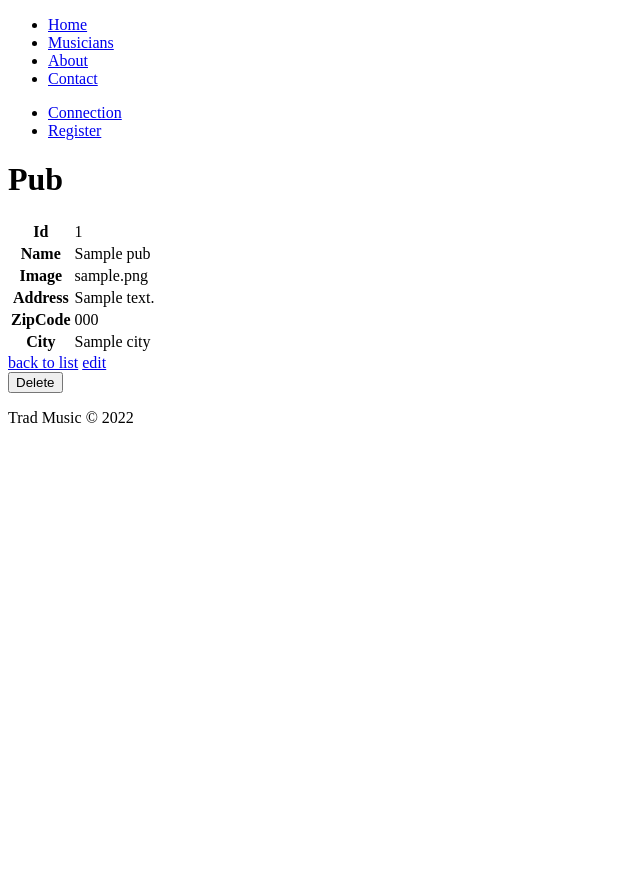
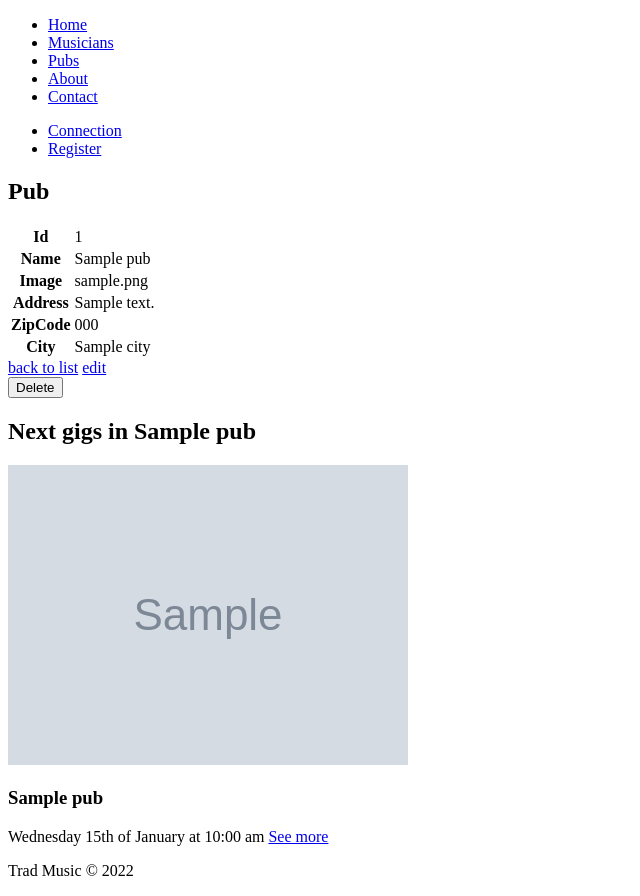
Before and after one commit to Melliche/trad_music_project, a Symfony app: template templates/pub/show.html.twig in a window 1280 px wide. Shown: the whole page, without its empty margins (0-640 px from the left). Before the commit the page ends 423 px from the top, so only its background shows below. Run offline with Twig, Linux system fonts and the light colour scheme; the template is opened without the code that fills it: most values are stand-ins (such as "Sample title", 1, 10 or a date in 2020); grey boxes marked "Sample" are stand-in pictures; some libraries are stand-ins or nearby versions.

Commit message:
page des pubs et detail du pub avec les 4 prochains concert du pub fonctionnel

```diff
--- a/src/Controller/PubController.php
+++ b/src/Controller/PubController.php
@@ -4,6 +4,7 @@ namespace App\Controller;
 
 use App\Entity\Pub;
 use App\Form\PubType;
+use App\Repository\GigRepository;
 use App\Repository\PubRepository;
 use Sensio\Bundle\FrameworkExtraBundle\Configuration\IsGranted;
 use Symfony\Bundle\FrameworkBundle\Controller\AbstractController;
@@ -44,10 +45,13 @@ class PubController extends AbstractController
     }
 
     #[Route('/{id}', name: 'app_pub_show', methods: ['GET'])]
-    public function show(Pub $pub): Response
+    public function show(Pub $pub, GigRepository $gigRepository): Response
     {
+        $gigs = $gigRepository->findFutureByPub($pub->getId());
+
         return $this->render('pub/show.html.twig', [
             'pub' => $pub,
+            'gigs' => $gigs
         ]);
     }
 
--- a/templates/base.html.twig
+++ b/templates/base.html.twig
@@ -23,6 +23,7 @@
                     <ul>
                         <li><a href="{{ path('homepage') }}">Home</a></li>
                         <li><a href="{{ path('musician_list') }}">Musicians</a></li>
+                        <li><a href="{{ path('app_pub_index') }}">Pubs</a></li>
                         <li><a href="about.html">About</a></li>
                         <li><a href="contact.html">Contact</a></li>
                     </ul>
--- a/templates/pub/show.html.twig
+++ b/templates/pub/show.html.twig
@@ -3,6 +3,8 @@
 {% block title %}Pub{% endblock %}
 
 {% block body %}
+
+    <section class="container">
         <h1>Pub</h1>
 
         <table class="table">
@@ -37,6 +39,28 @@
         <a href="{{ path('app_pub_index') }}">back to list</a>
 
         <a href="{{ path('app_pub_edit', {'id': pub.id}) }}">edit</a>
+        {{ include('pub/_delete_form.html.twig') }}
 
-    {{ include('pub/_delete_form.html.twig') }}
+    </section>
+
+
+    <section class="container">
+        <h2>Next gigs in {{ pub.name }}</h2>
+
+        <div class="grid">
+            {% for gig in gigs %}
+                <article class="card">
+                    <a href="{{ path('gig_detail', {'id': gig.id}) }}">
+                        <img src="{{ asset('uploads/' ~ gig.pub.image) }}" alt="{{ gig.pub.name }}">
+                    </a>
+                    <h3>{{ gig.pub.name }}</h3>
+                    <time datetime="{{ gig.dateStart|date('Y-m-d h:i') }}">
+                        {{ gig.dateStart|date('l jS \\o\\f F \\a\\t g:i a') }}
+                    </time>
+                    <a href="{{ path('gig_detail', {'id': gig.id}) }}" class="btn btn-primary">See more</a>
+                </article>
+            {% endfor %}
+        </div>
+    </section>
+
 {% endblock %}
```
Also changed, not shown: src/DataFixtures/GigFixtures.php (+8 -2 lines), src/Repository/GigRepository.php (+16 -0 lines). Lines whose indentation alone changed are shown as unchanged.
